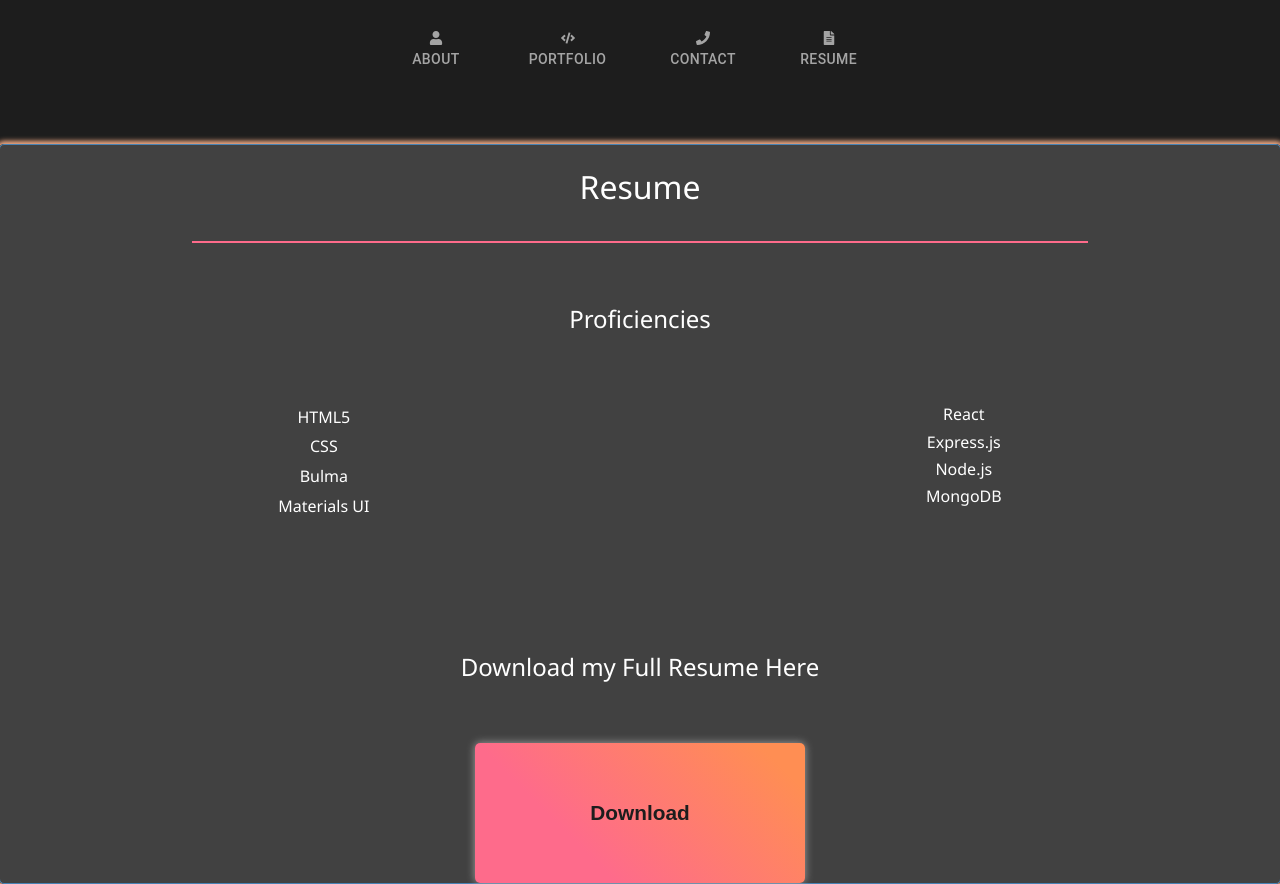
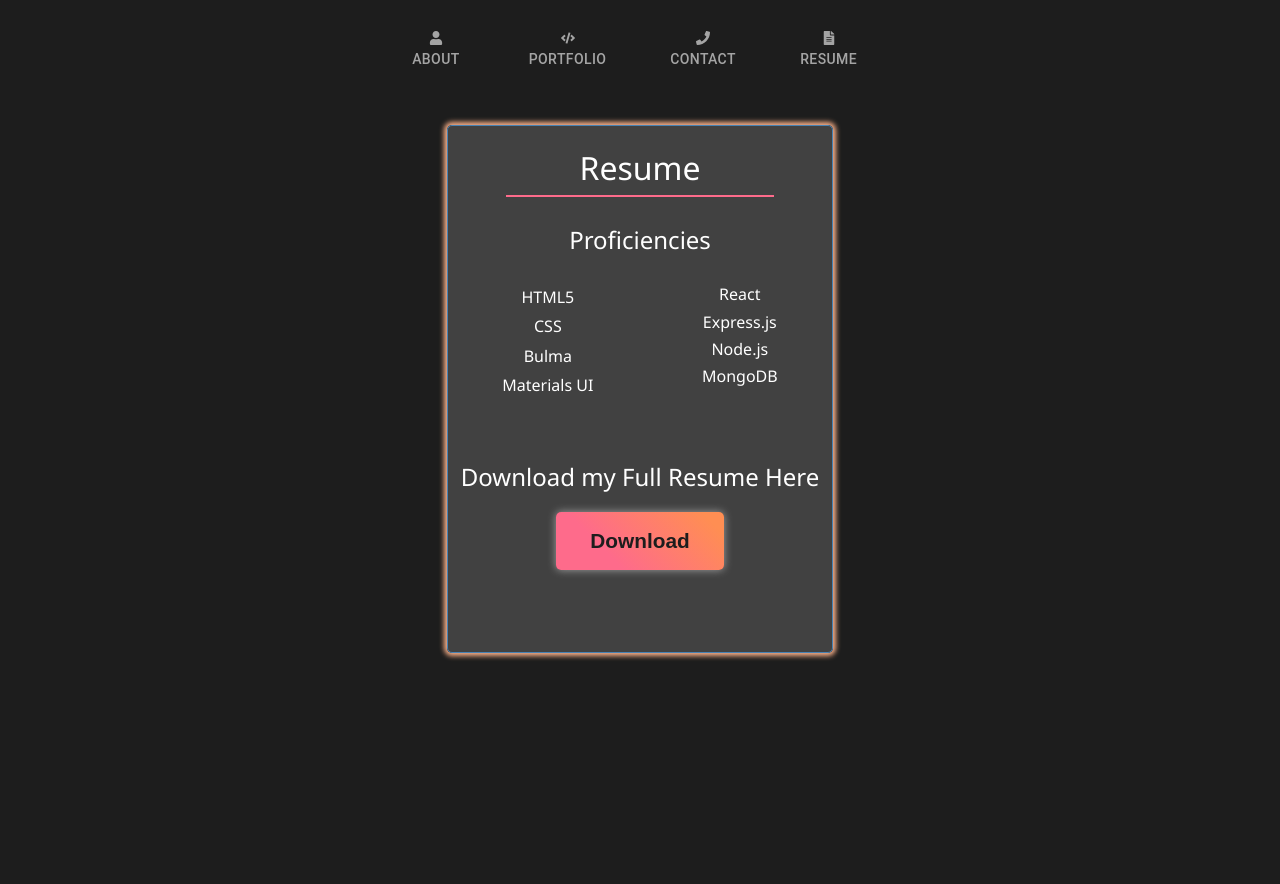
Before and after one commit to MackenzieJoyce/Portfolio, a React (Create React App) app: page /resume in a window 1280 px wide. After the commit the page ends 800 px from the top, so only its background shows below. Built offline with nearby package versions, Linux system fonts and the light colour scheme.

Commit message:
re-style resume after I put 100% on it's container... oops. changed marginbottom on navtab

```diff
--- a/src/components/NavTabs.js
+++ b/src/components/NavTabs.js
@@ -14,7 +14,7 @@ import { FaUser, FaCode, FaPhone, FaFileAlt } from 'react-icons/fa';
 
 const styles = {
   nav: {
-    marginBottom: 20
+    marginBottom: '5%'
   }
 };
 
--- a/src/components/pages/Resume.js
+++ b/src/components/pages/Resume.js
@@ -6,11 +6,11 @@ const styles = {
     margin: '0 15%'
   },
   subTitle: {
-    margin: '5% 0 5% 0'
+    margin: '8% 0 6% 0'
   },
   leftAndRight: {
     width: '100%',
-    marginBottom: '10%',
+    marginBottom: '15%',
     display: 'flex',
     justifyContent: 'space-around',
   }
--- a/src/index.css
+++ b/src/index.css
@@ -102,7 +102,6 @@ img {
 .contentEntire {
   width: 75%;
   min-height: 480px;
-  margin-top: 2%;
   padding-top: 2%;
   background: var(--middle);
   text-align: center;
@@ -112,9 +111,8 @@ img {
 }
 
 .contentLittle {
-  width: 100%;
+  width: 30%;
   min-height: 500px;
-  margin-top: 2%;
   padding-top: 2%;
   background: var(--middle);
   text-align: center;
```
